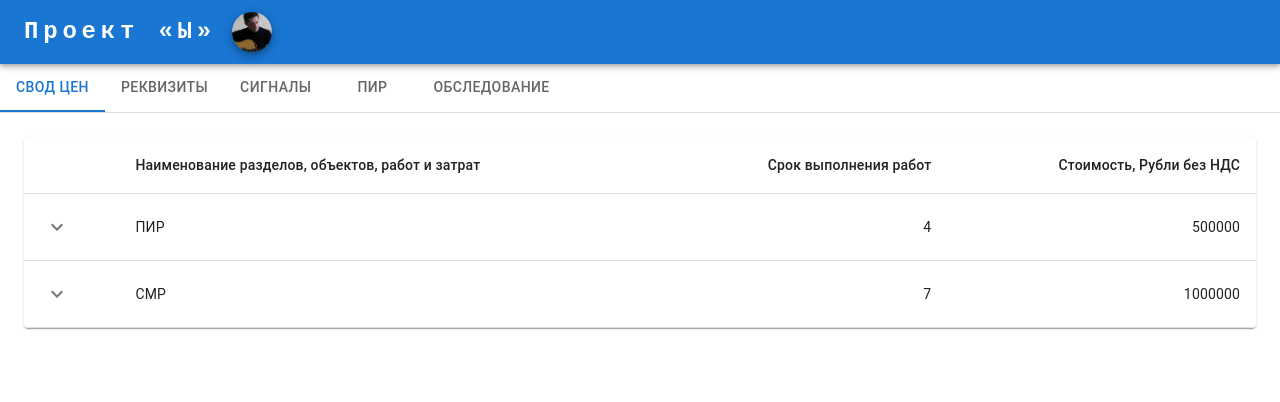
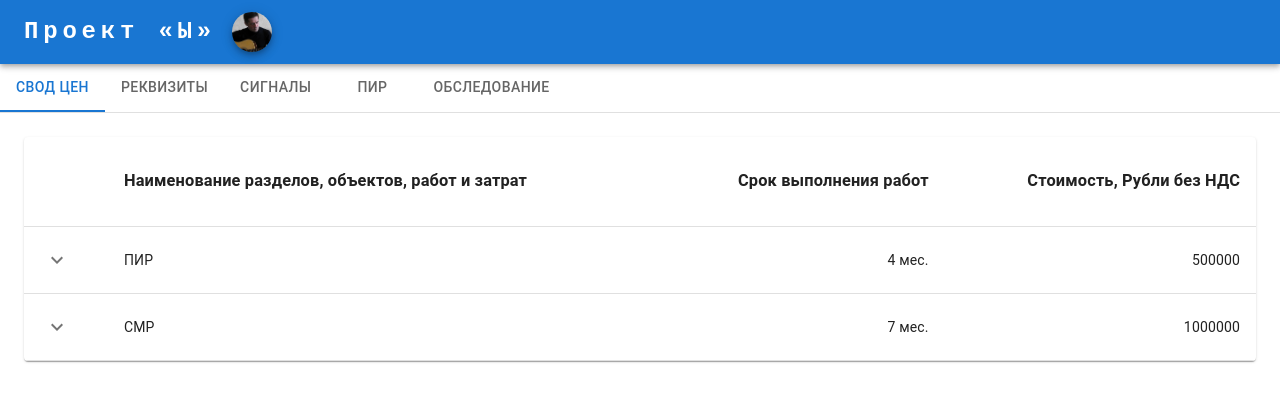
Before and after one commit to adesoft75/react-offer, a React (Create React App) app: page / in a window 1280 px wide. Shown: the top 402 px of the page. Built offline with nearby package versions, Linux system fonts and the light colour scheme.

Commit message:
ver.0.17

```diff
--- a/src/Chapter00.js
+++ b/src/Chapter00.js
@@ -27,23 +27,22 @@ function Row(props) {
           </IconButton>
         </TableCell>
         <TableCell component="th" scope="row"> {row.name} </TableCell>
-        <TableCell align="right">{row.duration} </TableCell>
+        <TableCell align="right">{row.duration + " " + row.durationUnit} </TableCell>
         <TableCell align="right">{row.value}</TableCell>
       </TableRow>
       <TableRow sx={{border: 0}}>
         <TableCell style={{paddingBottom: 0, paddingTop: 0, border: 0}}>
-        <Collapse sx={{border: 0}} in={open} timeout="auto" unmountOnExit>
-
+        <Collapse in={open} timeout="auto" unmountOnExit>
           <TableBody sx={{border: 0}} >
             {props.rows.filter((row) => row.parent == props.index).map((row) => (
               <TableRow key={row.num}>
+                <TableCell />
                 <TableCell component="th" scope="row"> {row.name} </TableCell>
-                      <TableCell>{row.value}</TableCell>
-                      <TableCell align="right">{row.duration}</TableCell>
+                <TableCell align="right">{row.duration + " " + row.durationUnit}</TableCell>
+                <TableCell align="right">{row.value}</TableCell>
               </TableRow>
             ))}
           </TableBody>
-
           </Collapse>
         </TableCell>
       </TableRow>
@@ -59,9 +58,9 @@ function CollapsibleTable(props) {
         <TableHead>
           <TableRow>
           <TableCell />
-            <TableCell>Наименование разделов, объектов, работ и затрат</TableCell>
-            <TableCell align="right">Срок выполнения работ</TableCell>
-            <TableCell align="right">Стоимость, Рубли без НДС</TableCell>
+            <TableCell><h3>Наименование разделов, объектов, работ и затрат</h3></TableCell>
+            <TableCell align="right"><h3>Срок выполнения работ</h3></TableCell>
+            <TableCell align="right"><h3>Стоимость, Рубли без НДС</h3></TableCell>
           </TableRow>
         </TableHead>
         <TableBody>
--- a/src/templates.json
+++ b/src/templates.json
@@ -44,7 +44,7 @@
       "name": "ПИР",
       "value": "500000",
       "duration": "4",
-      "durationUnit": "M",
+      "durationUnit": "мес.",
       "durationDepend": "0"
     },
     {
@@ -52,7 +52,7 @@
       "name": "Разработка РД",
       "value": "1200000",
       "duration": "6",
-      "durationUnit": "M",
+      "durationUnit": "мес.",
       "durationDepend": "После получения всех необходимых исходных данных"
     },
     {
@@ -60,7 +60,7 @@
       "name": "Разработка ППО",
       "value": "1250000",
       "duration": "5",
-      "durationUnit": "M",
+      "durationUnit": "мес.",
       "durationDepend": "2"
     },
     {
@@ -68,7 +68,15 @@
       "name": "СМР",
       "value": "1000000",
       "duration": "7",
-      "durationUnit": "M",
+      "durationUnit": "мес.",
+      "durationDepend": "После подготовки оснований для установки шкафов"
+    },
+    {
+      "num": "5", "parent": "4",
+      "name": "Сборка шкафов",
+      "value": "1000000",
+      "duration": "7",
+      "durationUnit": "мес.",
       "durationDepend": "После подготовки оснований для установки шкафов"
     }
   ]
```
Lines whose indentation alone changed are shown as unchanged.
